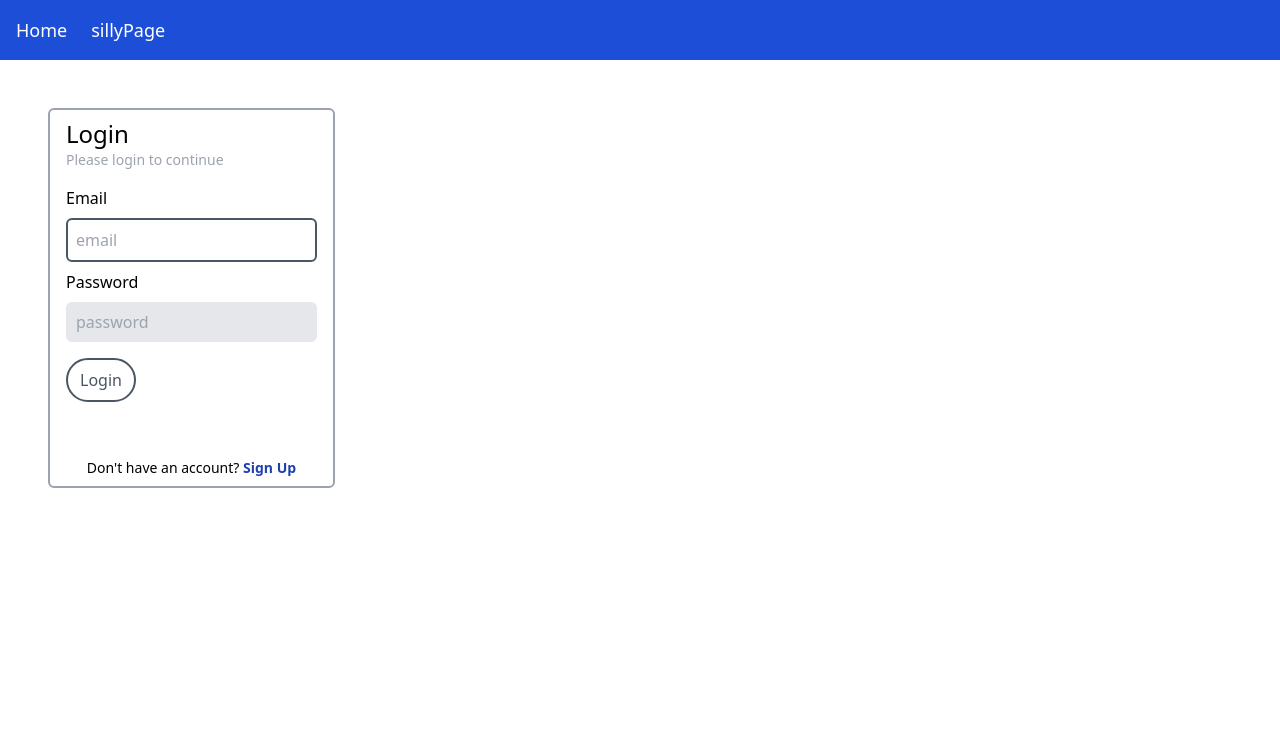
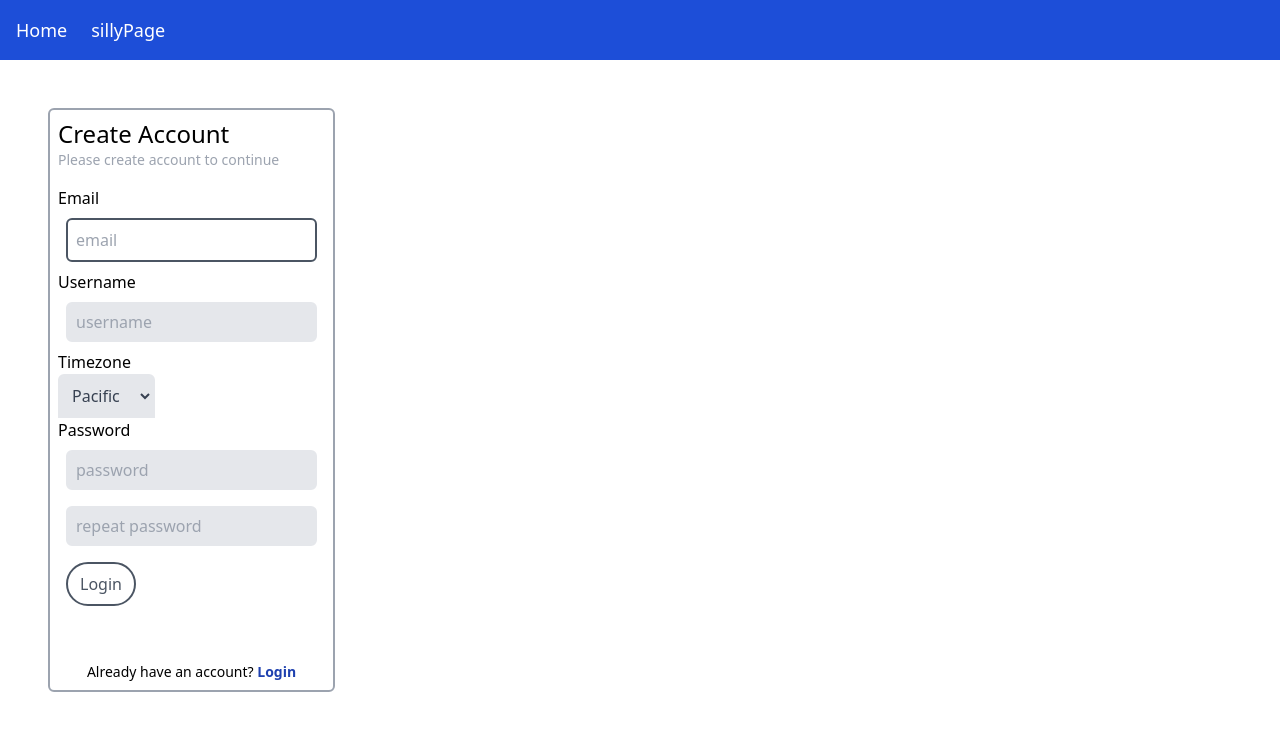
Before and after one commit to kiserd/OSU-CS467-Capstone-Project, a Next.js app in the folder portfolio-project-matching-app/: page /test_loginPage in a window 1280 px wide. Shown: the top 730 px of the page. Built offline with nearby package versions, Linux system fonts and the light colour scheme.

Commit message:
produced skeleton of signup page, still need to fiddle with authentication and firebase database related items

```diff
--- a/portfolio-project-matching-app/components/Input.js
+++ b/portfolio-project-matching-app/components/Input.js
@@ -1,6 +1,6 @@
 import styles from './Input.module.css';
 
-const Input = ({type, name, placeholder}) => {
+const Input = ({type, name, placeholder, onChange}) => {
   return (
     <div>
       <input
@@ -8,6 +8,7 @@ const Input = ({type, name, placeholder}) => {
         type={type}
         name={name}
         placeholder={placeholder}
+        onChange={onChange}
       />
     </div>
   );
--- a/portfolio-project-matching-app/components/InputDropdown.js
+++ b/portfolio-project-matching-app/components/InputDropdown.js
@@ -1,7 +1,7 @@
-const InputDropdown = ({ choices, name }) => {
+const InputDropdown = ({ choices, name, onChange }) => {
     return (
         <div>
-            <select name={name} className='p-2 text-gray-700 border-2 border-gray-200 bg-gray-200 rounded-t-md focus:outline-none hover:border-gray-900 focus:bg-white focus:border-purple-500'>
+            <select name={name} onChange={onChange} className='p-2 text-gray-700 border-2 border-gray-200 bg-gray-200 rounded-t-md focus:outline-none hover:border-gray-900 focus:bg-white focus:border-purple-500'>
                 {choices.map((choice) => {
                     return <option key={choice.id} value={choice.name}>{choice.name}</option>
                 })}
--- /dev/null
+++ b/portfolio-project-matching-app/components/Signup.js
@@ -0,0 +1,109 @@
+import { useState } from 'react'
+import Button from '../components/Button'
+import Input from '../components/Input'
+import InputDropDown from '../components/InputDropdown'
+
+const Signup = ({ toggleNewUser }) => {
+    // typically we would want to pull this from the DB
+    // todo
+    const timezones = [
+        {id: 1, name: 'Pacific'},
+        {id: 2, name: 'Central'},
+        {id: 3, name: 'Eastern'}
+    ]
+
+    // declare a new state variable to manage form input values
+    const [email, setEmail] = useState('')
+    const [username, setUsername] = useState('')
+    const [timezone, setTimezone] = useState('')
+    const [password, setPassword] = useState('')
+    const [passwordRepeat, setPasswordRepeat] = useState('')
+
+    // declare state variable to indicate passwords match
+    const [passwordsMatch, setPasswordsMatch] = useState(true)
+
+    const createUser = (e) => {
+        // prevent page from reloading
+        e.preventDefault()
+
+        // handle case where passwords do not match
+        if (!isMatching(password, passwordRepeat)) {
+            setPasswordsMatch(false)
+        }
+        else {
+            // toggle passwordsMatch if necessary
+            !passwordsMatch && setPasswordsMatch(true)
+
+            // stage everything in an object to fire off to the DB
+            // todo
+            console.log('email:', email)
+            console.log('password', password)
+
+
+            // reset state
+            setEmail('')
+            setUsername('')
+            setTimezone('')
+            setPassword('')
+            setPasswordRepeat('')
+        }
+
+
+
+    }
+
+    // helper function to determine if password meets length requirement
+    const isLengthValid = (password) => password.length > 8;
+
+    // helper function to determine if passwords match
+    const isMatching = (password, passwordRepeat) => password === passwordRepeat;
+
+
+    return (
+        <div className='w-max p-2 border-2 border-gray-400 rounded-md'>
+            <div className='text-2xl text-md'>
+                Create Account
+            </div>
+            <div className='text-sm text-gray-400'>
+                Please create account to continue
+            </div>
+            <div className='mt-4'>
+                <label className=''>
+                    Email
+                </label>
+                <Input type='email' name='email' placeholder='email' value={email} onChange={(e) => setEmail(e.target.value)} />
+            </div>
+            <div className=''>
+                <label className=''>
+                    Username
+                </label>
+                <Input type='text' name='username' placeholder='username' value={username} onChange={(e) => setUsername(e.target.value)} />
+            </div>
+            <div className=''>
+                <label className=''>
+                    Timezone
+                </label>
+                <InputDropDown name='timezone' choices={timezones} value={timezone} onChange={(e) => setTimezone(e.target.value)}/>
+            </div>
+            <div className=''>
+                <label className=''>
+                    Password
+                </label>
+                <Input type='password' name='password' placeholder='password' value={password} onChange={(e) => setPassword(e.target.value)} />
+                <Input type='password' name='passwordRepeat' placeholder='repeat password' value={passwordRepeat} onChange={(e) => setPasswordRepeat(e.target.value)} />
+                {!passwordsMatch && <p className='text-sm text-custom-warm-dark'>Passwords must match</p>}
+            </div>
+            <div>
+                <Button type='btnGeneral' text='Login' onClick={createUser} />
+            </div>
+            <div className='mt-12 text-center text-sm'>
+                Already have an account?&nbsp;
+                <button className='text-blue-800 font-bold' onClick={toggleNewUser}>
+                    Login
+                </button>
+            </div>
+        </div>
+    )
+}
+
+export default Signup
--- a/portfolio-project-matching-app/pages/test_loginPage.js
+++ b/portfolio-project-matching-app/pages/test_loginPage.js
@@ -1,9 +1,9 @@
-import Login from '../components/Login'
+import Signup from '../components/Signup'
 
 const test_loginPage = () => {
     return (
         <div className='m-12'>
-            <Login />
+            <Signup />
         </div>
     )
 }
```
